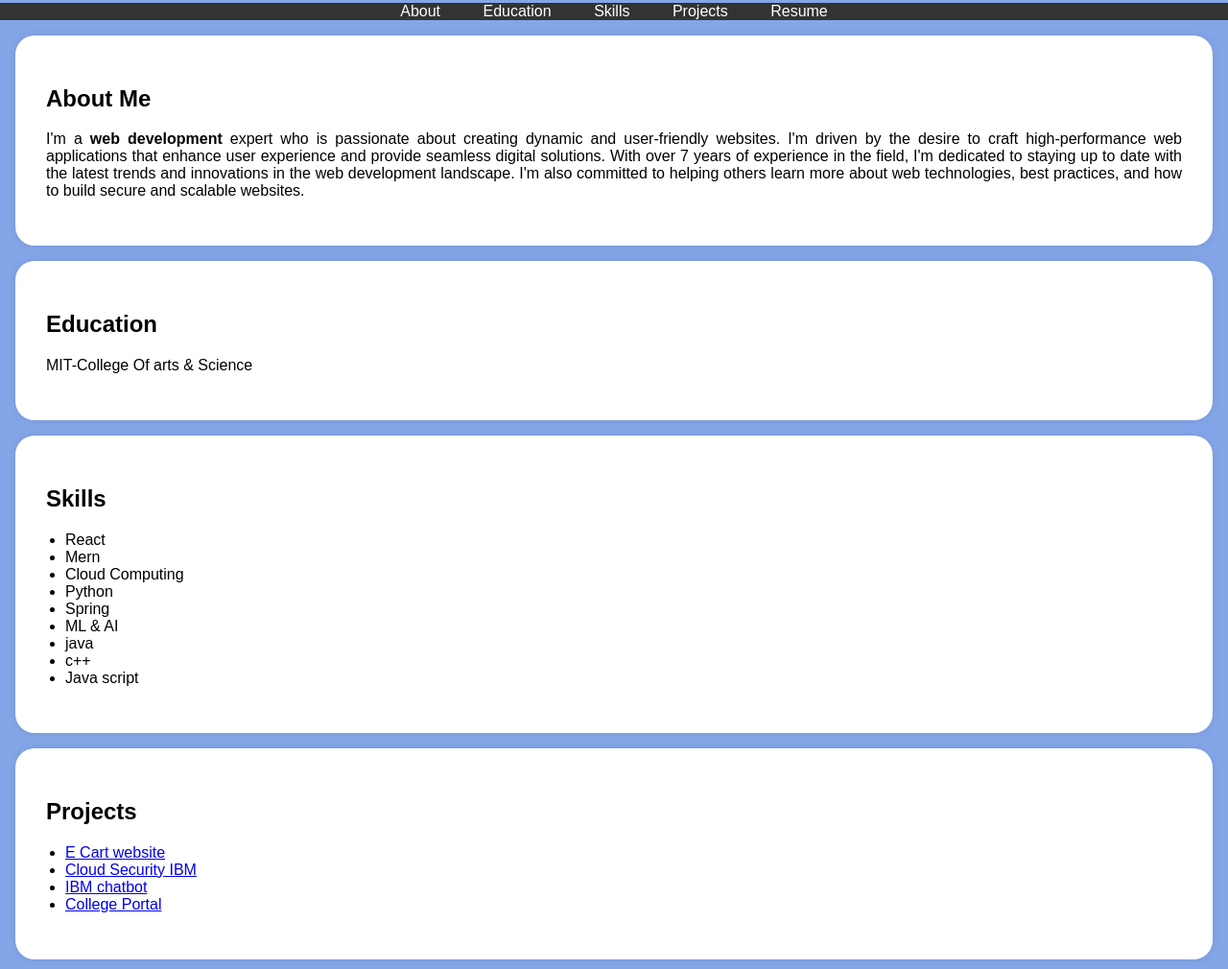
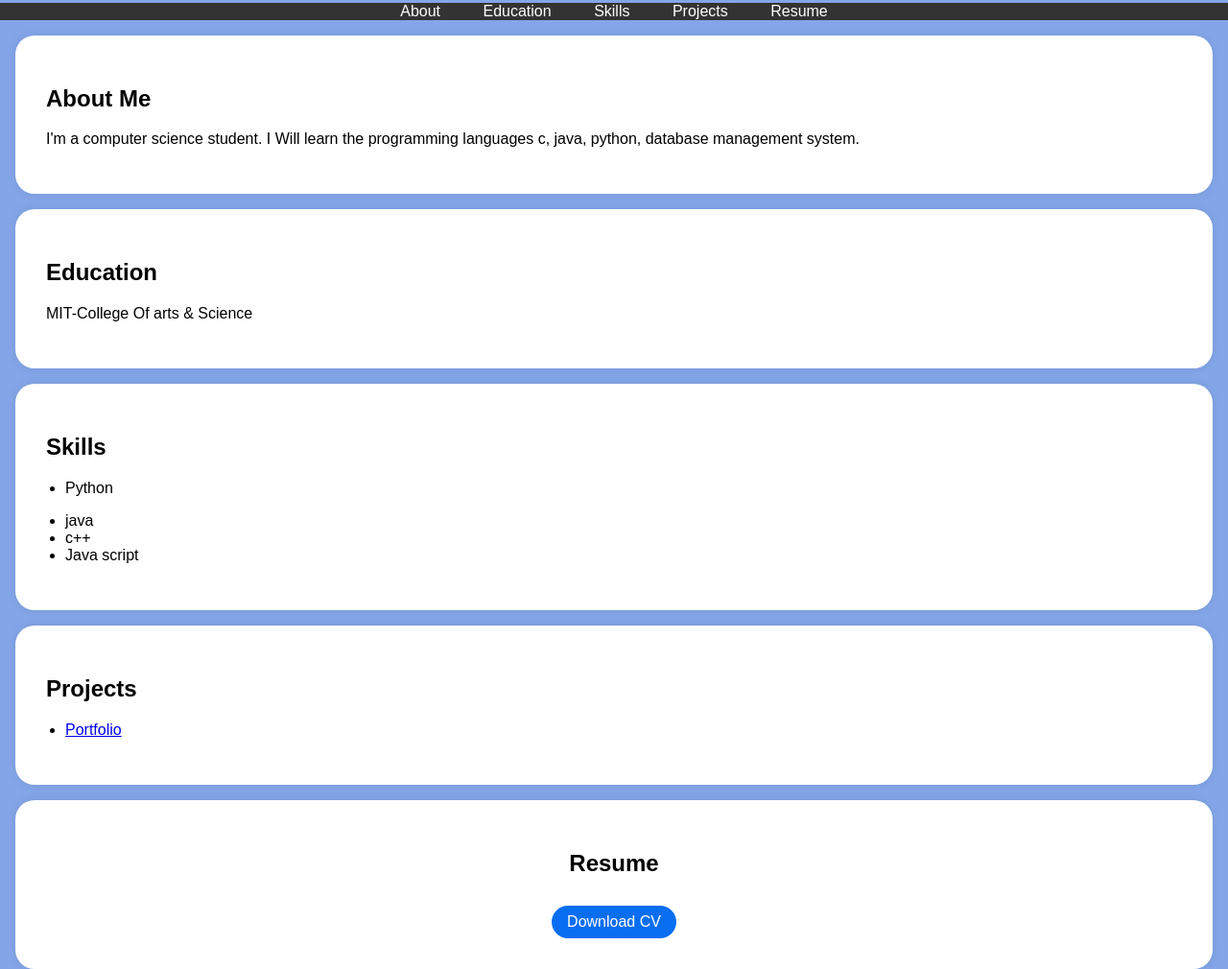
Before and after one commit to Aarthiarul25-2-2005/prortfilio, a plain HTML site: page index.html in a window 1280 px wide. Shown: the part 210-1220 px from the top of the page at 96% size. Drawn offline with Linux system fonts and the light colour scheme.

Commit message:
Update1 index.html

```diff
--- a/index.html
+++ b/index.html
@@ -115,12 +115,7 @@
     <section id="about">
         <div class="section-content">
             <h2>About Me</h2>
-            <p>I'm a <b>web development</b> expert who is passionate about creating dynamic and user-friendly websites.
-                I'm driven by the desire to craft high-performance web applications that enhance user experience and provide
-                 seamless digital solutions. With over 7 years of experience in the field, I'm dedicated to staying up to date
-                 with the latest trends and innovations in the
-                 web development landscape. I'm also committed to helping others learn more about web technologies,
-                 best practices, and how to build secure and scalable websites.</p>
+            <p>I'm a computer science student. I Will learn the programming languages c, java, python, database management system.</p>
 
         </div>
     </section>
@@ -137,12 +132,8 @@
         <div class="section-content">
             <h2>Skills</h2>
             <ul>
-                <li>React</li>
-                <li>Mern</li>
-                <li>Cloud Computing</li>
-                <li>Python</li>
-                <li>Spring</li>
-                <li>ML & AI</li>
+
+                <li>Python</p>
                 <li>java</li>
                 <li>c++</li>
                 <li>Java script</li>
@@ -154,10 +145,8 @@
         <div class="section-content">
             <h2>Projects</h2>
             <ul>
-                <li><a href="#">E Cart website</a></li>
-                <li><a href="#">Cloud Security IBM</a></li>
-                <li><a href="#">IBM chatbot</a></li>
-                <li><a href="#">College Portal</a></li>
+                <li><a href="#">Portfolio</a></li>
+
                 <!-- Add more project links here -->
             </ul>
         </div>
```
